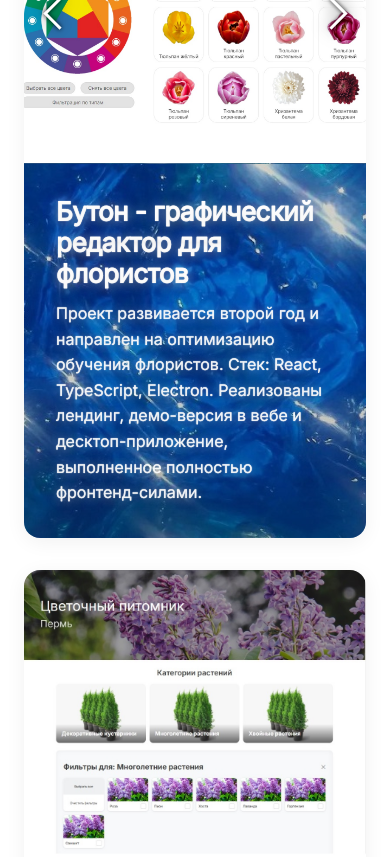
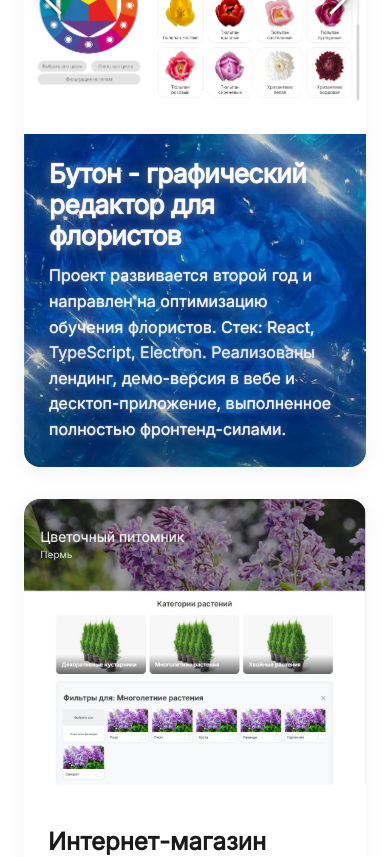
Before and after one commit to ivmart2005/resume, a React (Vite) app: page / in a window 390 px wide. Shown: the part 1160-2017 px from the top of the page. Built offline with nearby package versions, Linux system fonts and the light colour scheme.

Commit message:
fix: адаптивное расширение картинок на мобильной версии

```diff
--- a/src/components/ProjectCard/ProjectCard.css
+++ b/src/components/ProjectCard/ProjectCard.css
@@ -186,17 +186,32 @@
 }
 
 @media (max-width: 767px) {
+  .project-card,
   .project-card.figure-special {
-    min-height: 715px !important;
+    min-height: auto !important;
+    height: auto !important;
+    display: flex;
+    flex-direction: column;
   }
 
-  .project-card.figure-special .project-visual {
-    height: 495px !important;
-    min-height: 495px !important;
+  .project-card.figure-special .project-visual,
+  .project-visual {
+    width: 100% !important;
+    height: auto !important;
+    min-height: auto !important;
   }
 
-  .project-card.floral-special .project-info {
-    border-left: none;
-    border-top: 1px solid rgba(255, 255, 255, 0.1);
+  .project-img {
+    width: 100%;
+    height: auto;
+    display: block;
+    object-fit: cover;
+  }
+
+  .project-info {
+    width: 100% !important;
+    padding: 24px !important;
+    position: static !important;
+    opacity: 1 !important;
   }
 }
```
